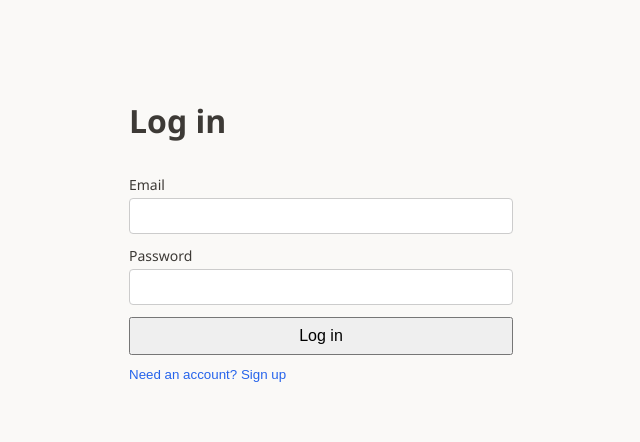
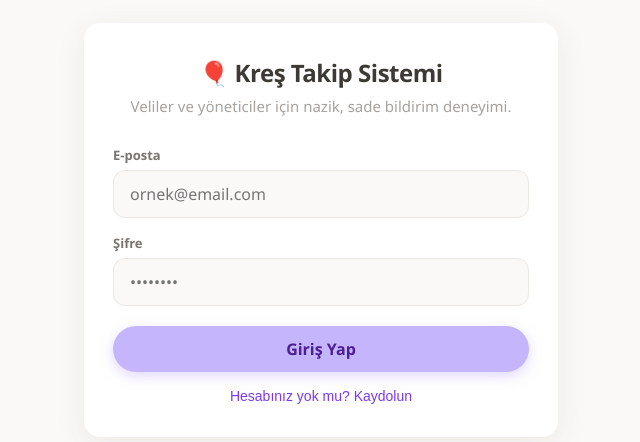
Before and after one commit to KHYAMPACK/day_care, a React (Vite) app: page / in a window 1280 px wide. Shown: the part 194-636 px from the top of the page, without its empty margins (319-959 px from the left). Built offline with nearby package versions, Linux system fonts and the light colour scheme; no server answers.

Commit message:
Türkçe Dil, UI güncelleme

```diff
--- a/index.html
+++ b/index.html
@@ -1,9 +1,9 @@
 <!doctype html>
-<html lang="en">
+<html lang="tr">
   <head>
     <meta charset="UTF-8" />
     <meta name="viewport" content="width=device-width, initial-scale=1.0" />
-    <title>Daycare Notifications</title>
+    <title>Kreş Takip Sistemi</title>
   </head>
   <body>
     <div id="root"></div>
--- a/src/App.jsx
+++ b/src/App.jsx
@@ -2,6 +2,7 @@ import { useEffect, useState } from 'react';
 import { supabase } from './lib/supabase';
 import AdminDashboard from './components/AdminDashboard';
 import ParentDashboard from './components/ParentDashboard';
+import { LoadingPanel } from './components/dashboardUi';
 
 export default function App() {
   const [session, setSession] = useState(null);
@@ -76,7 +77,6 @@ export default function App() {
         return;
       }
 
-      // No row returned — try to create one, or surface why read/insert failed.
       const { data: createdProfile, error: createError } = await supabase
         .from('profiles')
         .insert({
@@ -96,8 +96,7 @@ export default function App() {
       }
 
       if (createError?.code === '23505') {
-        // Row exists but the initial SELECT could not see it (usually RLS or id mismatch).
-        const { data: retryProfile, error: retryError } = await supabase
+        const { data: retryProfile } = await supabase
           .from('profiles')
           .select('id, role, full_name, email')
           .eq('id', userId)
@@ -113,9 +112,7 @@ export default function App() {
 
         setProfile(null);
         setProfileError(
-          `A profile row exists but does not match your login id (${userId}). ` +
-            'In Supabase, open Authentication → Users, copy your User UID, and make sure public.profiles.id is exactly that value. ' +
-            'Also run supabase/migrations/003_profiles_rls.sql so users can read their own profile.'
+          'Profil bulundu ancak hesabınızla eşleşmiyor. Supabase\'de profil kimliğinizin giriş kimliğinizle aynı olduğundan emin olun.'
         );
         setProfileLoading(false);
         return;
@@ -124,7 +121,7 @@ export default function App() {
       setProfile(null);
       setProfileError(
         createError?.message ??
-          'Profile not found. Run the backfill SQL in Supabase or check Row Level Security on public.profiles.'
+          'Profil bulunamadı. Supabase\'de profil satırını oluşturun veya RLS ayarlarını kontrol edin.'
       );
       setProfileLoading(false);
     }
@@ -168,65 +165,72 @@ export default function App() {
   }
 
   if (authLoading) {
-    return (
-      <main style={styles.centered}>
-        <p>Checking session…</p>
-      </main>
-    );
+    return <LoadingPanel message="Oturum kontrol ediliyor…" />;
   }
 
   if (!session) {
     return (
-      <main style={styles.authPage}>
-        <form style={styles.authForm} onSubmit={handleAuthSubmit}>
-          <h1>{mode === 'login' ? 'Log in' : 'Sign up'}</h1>
+      <main className="auth-page">
+        <div className="auth-card">
+          <h1 className="auth-brand">🎈 Kreş Takip Sistemi</h1>
+          <p className="auth-tagline">
+            Veliler ve yöneticiler için nazik, sade bildirim deneyimi.
+          </p>
 
+          <form className="auth-form" onSubmit={handleAuthSubmit}>
             {mode === 'signup' && (
-            <label style={styles.label}>
-              Full name
+              <label className="auth-label">
+                Ad Soyad
                 <input
-                style={styles.input}
+                  className="auth-input"
                   type="text"
                   value={fullName}
                   onChange={(e) => setFullName(e.target.value)}
                   autoComplete="name"
+                  placeholder="Adınız Soyadınız"
                 />
               </label>
             )}
 
-          <label style={styles.label}>
-            Email
+            <label className="auth-label">
+              E-posta
               <input
-              style={styles.input}
+                className="auth-input"
                 type="email"
                 value={email}
                 onChange={(e) => setEmail(e.target.value)}
                 required
                 autoComplete="email"
+                placeholder="ornek@email.com"
               />
             </label>
 
-          <label style={styles.label}>
-            Password
+            <label className="auth-label">
+              Şifre
               <input
-              style={styles.input}
+                className="auth-input"
                 type="password"
                 value={password}
                 onChange={(e) => setPassword(e.target.value)}
                 required
                 minLength={6}
                 autoComplete={mode === 'login' ? 'current-password' : 'new-password'}
+                placeholder="••••••••"
               />
             </label>
 
-          {authError && <p style={styles.error}>{authError}</p>}
+            {authError && <p className="auth-error">{authError}</p>}
 
-          <button style={styles.button} type="submit" disabled={authSubmitting}>
-            {authSubmitting ? 'Please wait…' : mode === 'login' ? 'Log in' : 'Create account'}
+            <button className="auth-submit" type="submit" disabled={authSubmitting}>
+              {authSubmitting
+                ? 'Lütfen bekleyin…'
+                : mode === 'login'
+                  ? 'Giriş Yap'
+                  : 'Hesap Oluştur'}
             </button>
 
             <button
-            style={styles.linkButton}
+              className="auth-link"
               type="button"
               onClick={() => {
                 setMode(mode === 'login' ? 'signup' : 'login');
@@ -234,112 +238,44 @@ export default function App() {
               }}
             >
               {mode === 'login'
-              ? 'Need an account? Sign up'
-              : 'Already have an account? Log in'}
+                ? 'Hesabınız yok mu? Kaydolun'
+                : 'Zaten hesabınız var mı? Giriş yapın'}
             </button>
           </form>
+        </div>
       </main>
     );
   }
 
   if (profileLoading) {
-    return (
-      <main style={styles.centered}>
-        <p>Loading your profile…</p>
-      </main>
-    );
+    return <LoadingPanel message="Profiliniz yükleniyor…" />;
   }
 
   if (profileError) {
     return (
-      <main style={styles.centered}>
-        <p style={styles.error}>Could not load profile: {profileError}</p>
-        <button style={styles.button} type="button" onClick={handleSignOut}>
-          Sign out
+      <main className="app-centered">
+        <p className="dash-error">Profil yüklenemedi: {profileError}</p>
+        <button className="auth-submit" type="button" onClick={handleSignOut}>
+          Çıkış Yap
         </button>
       </main>
     );
   }
 
   return (
-    <div>
-      <header style={styles.header}>
-        <span>Signed in as {profile?.email ?? session.user.email}</span>
-        <button style={styles.button} type="button" onClick={handleSignOut}>
-          Sign out
-        </button>
-      </header>
-
-      {profile?.role === 'admin' && <AdminDashboard profile={profile} />}
-      {profile?.role === 'parent' && <ParentDashboard profile={profile} />}
+    <div className="app-shell">
+      {profile?.role === 'admin' && (
+        <AdminDashboard profile={profile} onSignOut={handleSignOut} />
+      )}
+      {profile?.role === 'parent' && (
+        <ParentDashboard profile={profile} onSignOut={handleSignOut} />
+      )}
 
       {profile && profile.role !== 'admin' && profile.role !== 'parent' && (
-        <main style={styles.centered}>
-          <p style={styles.error}>Unknown role: {profile.role}</p>
+        <main className="app-centered">
+          <p className="dash-error">Bilinmeyen rol: {profile.role}</p>
         </main>
       )}
     </div>
   );
 }
-
-const styles = {
-  centered: {
-    minHeight: '100vh',
-    display: 'flex',
-    flexDirection: 'column',
-    alignItems: 'center',
-    justifyContent: 'center',
-    gap: '1rem',
-    padding: '1.5rem',
-  },
-  authPage: {
-    minHeight: '100vh',
-    display: 'flex',
-    alignItems: 'center',
-    justifyContent: 'center',
-    padding: '1.5rem',
-  },
-  authForm: {
-    width: '100%',
-    maxWidth: '24rem',
-    display: 'flex',
-    flexDirection: 'column',
-    gap: '0.75rem',
-  },
-  label: {
-    display: 'flex',
-    flexDirection: 'column',
-    gap: '0.25rem',
-    fontSize: '0.875rem',
-  },
-  input: {
-    padding: '0.5rem 0.75rem',
-    fontSize: '1rem',
-    border: '1px solid #ccc',
-    borderRadius: '4px',
-  },
-  button: {
-    padding: '0.5rem 1rem',
-    fontSize: '1rem',
-    cursor: 'pointer',
-  },
-  linkButton: {
-    background: 'none',
-    border: 'none',
-    padding: 0,
-    color: '#2563eb',
-    cursor: 'pointer',
-    textAlign: 'left',
-  },
-  error: {
-    color: '#b91c1c',
-    margin: 0,
-  },
-  header: {
-    display: 'flex',
-    alignItems: 'center',
-    justifyContent: 'space-between',
-    padding: '1rem 1.5rem',
-    borderBottom: '1px solid #e5e7eb',
-  },
-};
--- a/src/styles/dashboard.css
+++ b/src/styles/dashboard.css
@@ -505,3 +505,212 @@ body {
   height: 1.75rem;
   border-width: 3px;
 }
+
+/* Auth */
+.auth-page {
+  min-height: 100vh;
+  display: flex;
+  align-items: center;
+  justify-content: center;
+  padding: 1.5rem;
+  background: var(--bg-page);
+}
+
+.auth-card {
+  width: 100%;
+  max-width: 26rem;
+  background: var(--bg-card);
+  border-radius: 1rem;
+  padding: 2rem 1.75rem;
+  box-shadow: var(--shadow-card);
+  border: 1px solid rgba(255, 255, 255, 0.9);
+  animation: fade-in 0.45s ease;
+}
+
+.auth-brand {
+  margin: 0 0 0.35rem;
+  font-size: 1.5rem;
+  font-weight: 700;
+  text-align: center;
+  color: var(--text-primary);
+  letter-spacing: -0.02em;
+}
+
+.auth-tagline {
+  margin: 0 0 1.75rem;
+  text-align: center;
+  color: var(--text-muted);
+  font-size: 0.9375rem;
+  line-height: 1.5;
+}
+
+.auth-form {
+  display: flex;
+  flex-direction: column;
+  gap: 1rem;
+}
+
+.auth-label {
+  display: flex;
+  flex-direction: column;
+  gap: 0.375rem;
+  font-size: 0.8125rem;
+  font-weight: 600;
+  color: var(--text-secondary);
+}
+
+.auth-input {
+  padding: 0.75rem 1rem;
+  font-size: 1rem;
+  font-family: inherit;
+  color: var(--text-primary);
+  background: var(--bg-page);
+  border: 1.5px solid #ebe8e4;
+  border-radius: 0.75rem;
+  transition: border-color 0.2s ease, box-shadow 0.2s ease, transform 0.15s ease;
+}
+
+.auth-input:focus {
+  outline: none;
+  border-color: var(--pastel-send);
+  box-shadow: 0 0 0 3px rgba(196, 181, 253, 0.35);
+}
+
+.auth-submit {
+  margin-top: 0.25rem;
+  padding: 0.75rem 1.25rem;
+  font-size: 1rem;
+  font-weight: 600;
+  font-family: inherit;
+  border: none;
+  border-radius: var(--radius-pill);
+  background: var(--pastel-send);
+  color: var(--pastel-send-text);
+  cursor: pointer;
+  box-shadow: 0 4px 14px rgba(167, 139, 250, 0.35);
+  transition: transform 0.2s ease, background 0.2s ease, opacity 0.2s ease;
+}
+
+.auth-submit:hover:not(:disabled) {
+  background: var(--pastel-send-hover);
+  transform: translateY(-1px);
+}
+
+.auth-submit:active:not(:disabled) {
+  transform: scale(0.97);
+}
+
+.auth-submit:disabled {
+  opacity: 0.65;
+  cursor: not-allowed;
+}
+
+.auth-link {
+  background: none;
+  border: none;
+  padding: 0;
+  color: #7c3aed;
+  font-size: 0.875rem;
+  cursor: pointer;
+  text-align: center;
+  transition: color 0.2s ease;
+}
+
+.auth-link:hover {
+  color: #6d28d9;
+}
+
+.auth-error {
+  margin: 0;
+  color: #dc2626;
+  font-size: 0.875rem;
+  text-align: center;
+}
+
+.app-shell {
+  min-height: 100vh;
+  background: var(--bg-page);
+}
+
+.app-centered {
+  min-height: 100vh;
+  display: flex;
+  flex-direction: column;
+  align-items: center;
+  justify-content: center;
+  gap: 1rem;
+  padding: 1.5rem;
+}
+
+/* Navbar */
+.app-navbar {
+  display: flex;
+  align-items: center;
+  justify-content: space-between;
+  padding: 0.875rem 1.5rem;
+  background: rgba(255, 255, 255, 0.85);
+  backdrop-filter: blur(8px);
+  border-bottom: 1px solid #f0ece8;
+  position: sticky;
+  top: 0;
+  z-index: 10;
+}
+
+.app-navbar-brand {
+  font-size: 1.0625rem;
+  font-weight: 700;
+  color: var(--text-primary);
+  letter-spacing: -0.01em;
+}
+
+.app-navbar-signout {
+  padding: 0.375rem 0.875rem;
+  font-size: 0.8125rem;
+  font-weight: 500;
+  font-family: inherit;
+  color: var(--text-secondary);
+  background: var(--bg-page);
+  border: 1px solid #ebe8e4;
+  border-radius: var(--radius-pill);
+  cursor: pointer;
+  transition: transform 0.15s ease, background 0.2s ease, color 0.2s ease;
+}
+
+.app-navbar-signout:hover {
+  background: #fce7f3;
+  color: #be185d;
+  transform: translateY(-1px);
+}
+
+.app-navbar-signout:active {
+  transform: scale(0.96);
+}
+
+/* Parent welcome card */
+.welcome-card {
+  background: linear-gradient(135deg, #fdf4ff 0%, #f0fdf4 50%, #eff6ff 100%);
+  border-radius: var(--radius-card);
+  padding: 1.375rem 1.5rem;
+  box-shadow: var(--shadow-soft);
+  border: 1px solid rgba(255, 255, 255, 0.9);
+  animation: fade-in 0.4s ease;
+}
+
+.welcome-card-title {
+  margin: 0 0 0.375rem;
+  font-size: 1.25rem;
+  font-weight: 700;
+  color: var(--text-primary);
+}
+
+.welcome-card-text {
+  margin: 0;
+  font-size: 0.9375rem;
+  line-height: 1.55;
+  color: var(--text-secondary);
+}
+
+.dash-page--flush {
+  min-height: auto;
+  padding-top: 1.25rem;
+}
```
Also changed, not shown: src/components/AdminDashboard.jsx (+65 -46 lines), src/components/ParentDashboard.jsx (+43 -30 lines), src/components/dashboardUi.jsx (+32 -16 lines), src/utils/formatTime.js (added, +34 -0 lines). Lines whose indentation alone changed are shown as unchanged.
